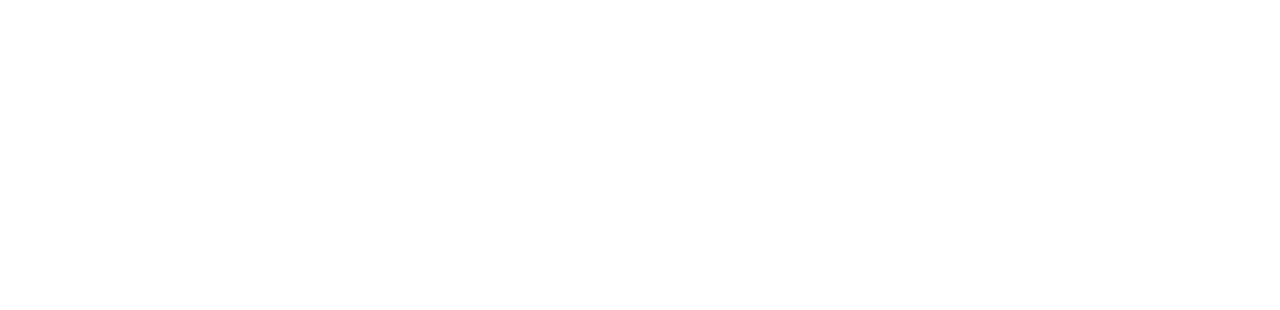
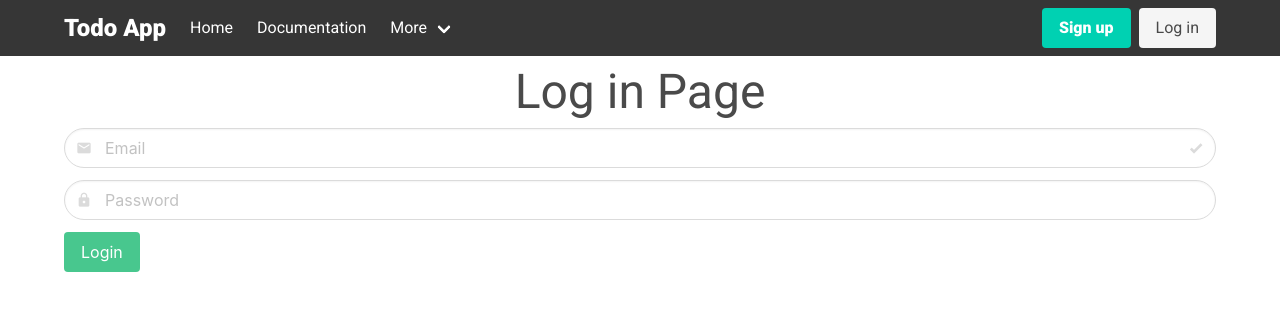
Before and after one commit to leonbohdan/MERN-TodoApp, a React (Create React App) app in the folder client/: page / in a window 1280 px wide. Shown: the top 310 px of the page. Built offline with nearby package versions, Linux system fonts and the light colour scheme.

Commit message:
materialdesignicons was added with Auth component

```diff
--- a/client/public/index.html
+++ b/client/public/index.html
@@ -9,6 +9,7 @@
     <link rel="preconnect" href="https://fonts.gstatic.com" crossorigin>
     <link href="https://fonts.googleapis.com/css2?family=Roboto:wght@400;500;900&display=swap" rel="stylesheet">
     <meta name="description" content="Web site created using create-react-app" />
+    <link href="https://cdn.jsdelivr.net/npm/@mdi/font@6.5.95/css/materialdesignicons.min.css" rel="stylesheet">
     <link rel="stylesheet" href="https://cdn.jsdelivr.net/npm/bulma@0.9.3/css/bulma.min.css">
     <title>Todo App</title>
   </head>
--- a/client/src/App.js
+++ b/client/src/App.js
@@ -1,8 +1,13 @@
 import './App.sass';
+import Navbar from './componests/Navbar/Navbar';
+import Authpage from './pages/AuthPage/AuthPage';
 
 function App() {
   return (
-    <div className="app"></div>
+    <div className="app">
+      <Navbar />
+      <Authpage />
+    </div>
   );
 }
 
--- /dev/null
+++ b/client/src/componests/Navbar/Navbar.jsx
@@ -0,0 +1,84 @@
+import React from 'react';
+
+const Navbar = () => {
+  return (
+    <nav
+      className="navbar is-dark"
+      role="navigation"
+      aria-label="main navigation"
+    >
+      <div className="container">
+        <div className="navbar-brand">
+          <a className="navbar-item" href="/">
+            <b className="size24">Todo App</b>
+          </a>
+
+          <a
+            role="button"
+            className="navbar-burger"
+            href="/"
+            aria-label="menu"
+            aria-expanded="false"
+          >
+            <span aria-hidden="true"></span>
+            <span aria-hidden="true"></span>
+            <span aria-hidden="true"></span>
+          </a>
+        </div>
+
+        <div id="navbarBasicExample" className="navbar-menu">
+          <div className="navbar-start">
+            <a className="navbar-item" href="/">
+              Home
+            </a>
+
+            <a className="navbar-item" href="/">
+              Documentation
+            </a>
+
+            <div className="navbar-item has-dropdown is-hoverable">
+              <a className="navbar-link" href="/">
+                More
+              </a>
+
+              <div className="navbar-dropdown">
+                <a className="navbar-item" href="/">
+                  About
+                </a>
+
+                <a className="navbar-item" href="/">
+                  Jobs
+                </a>
+
+                <a className="navbar-item" href="/">
+                  Contact
+                </a>
+
+                <hr className="navbar-divider" />
+                <a className="navbar-item" href="/">
+                  Report an issue
+                </a>
+              </div>
+            </div>
+          </div>
+
+          <div className="navbar-end">
+            <div className="navbar-item">
+              <div className="buttons">
+                <a className="button is-primary" href="/">
+                  <strong>Sign up</strong>
+                </a>
+
+                <a className="button is-light" href="/">
+                  Log in
+                </a>
+              </div>
+            </div>
+          </div>
+        </div>
+      </div>
+    </nav>
+  );
+}
+
+export default Navbar;
--- a/client/src/index.sass
+++ b/client/src/index.sass
@@ -8,3 +8,6 @@
 
 code
   font-family: source-code-pro, Menlo, Monaco, Consolas, 'Courier New', monospace
+
+.size24
+  font-size: 24px
--- /dev/null
+++ b/client/src/pages/AuthPage/AuthPage.jsx
@@ -0,0 +1,58 @@
+import React from 'react';
+import "../AuthPage/AuthPage.sass";
+
+const Authpage = () => {
+  return (
+    <>
+      <div className="container">
+        <div className="auth-page">
+          <h3 className="has-text-centered is-size-1-tablet">Log in Page</h3>
+
+          {/* <h3 className="has-text-centered is-size-1-tablet">Sign up Page</h3> */}
+
+          <form>
+            <div className="field">
+              <p className="control has-icons-left has-icons-right">
+                <input
+                  className="input is-rounded"
+                  type="email"
+                  placeholder="Email"
+                />
+
+                <span className="icon is-small is-left">
+                  <span className="mdi mdi-email"></span>
+                </span>
+
+                <span className="icon is-small is-right">
+                  <span className="mdi mdi-check-bold"></span>
+                </span>
+              </p>
+            </div>
+
+            <div className="field">
+              <p className="control has-icons-left">
+                <input
+                  className="input is-rounded"
+                  type="password"
+                  placeholder="Password"
+                />
+
+                <span className="icon is-small is-left">
+                  <span className="mdi mdi-lock"></span>
+                </span>
+              </p>
+            </div>
+
+            <div className="field">
+              <p className="control">
+                <button className="button is-success">Login</button>
+              </p>
+            </div>
+          </form>
+        </div>
+      </div>
+    </>
+  );
+}
+
+export default Authpage;
```
Also changed, not shown: client/src/componests/Navbar/Navbar.sass (added), client/src/pages/AuthPage/AuthPage.sass (added), 1 other file (tests, documents, lock files or other folders).
